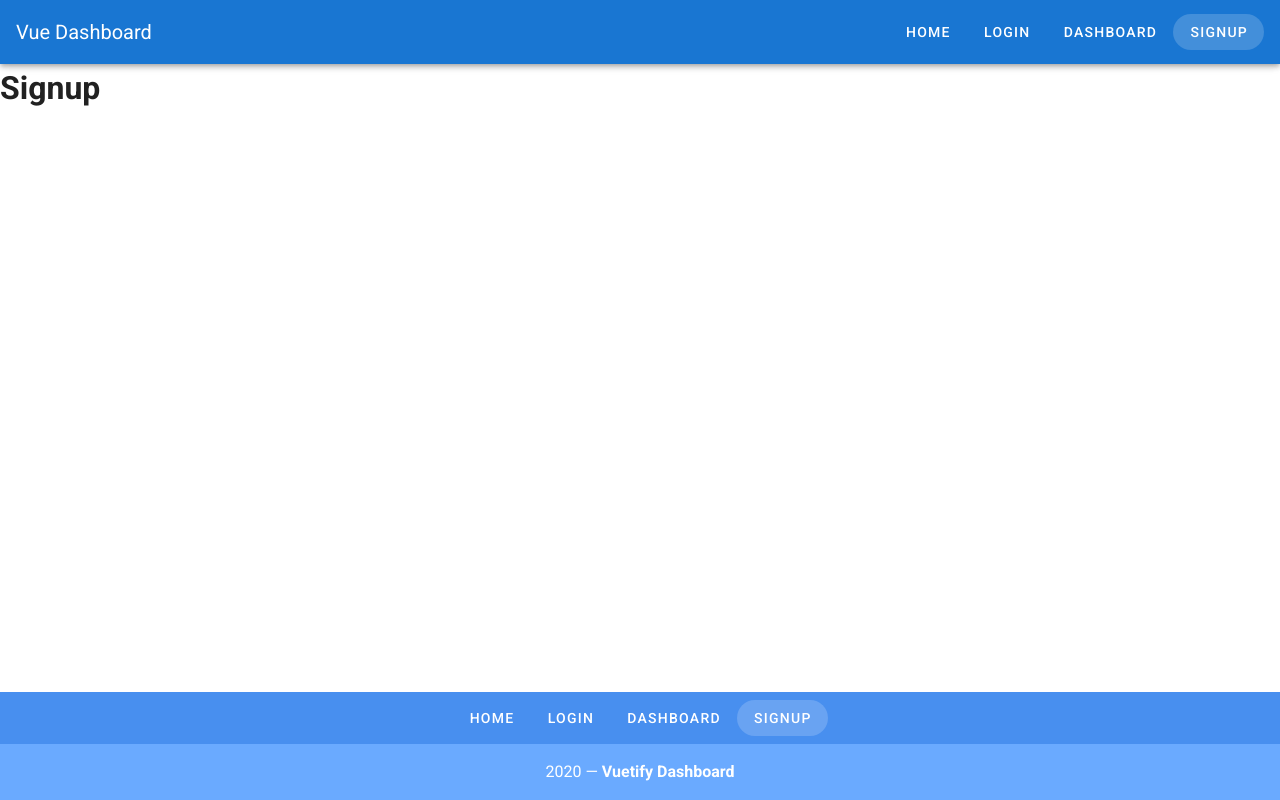
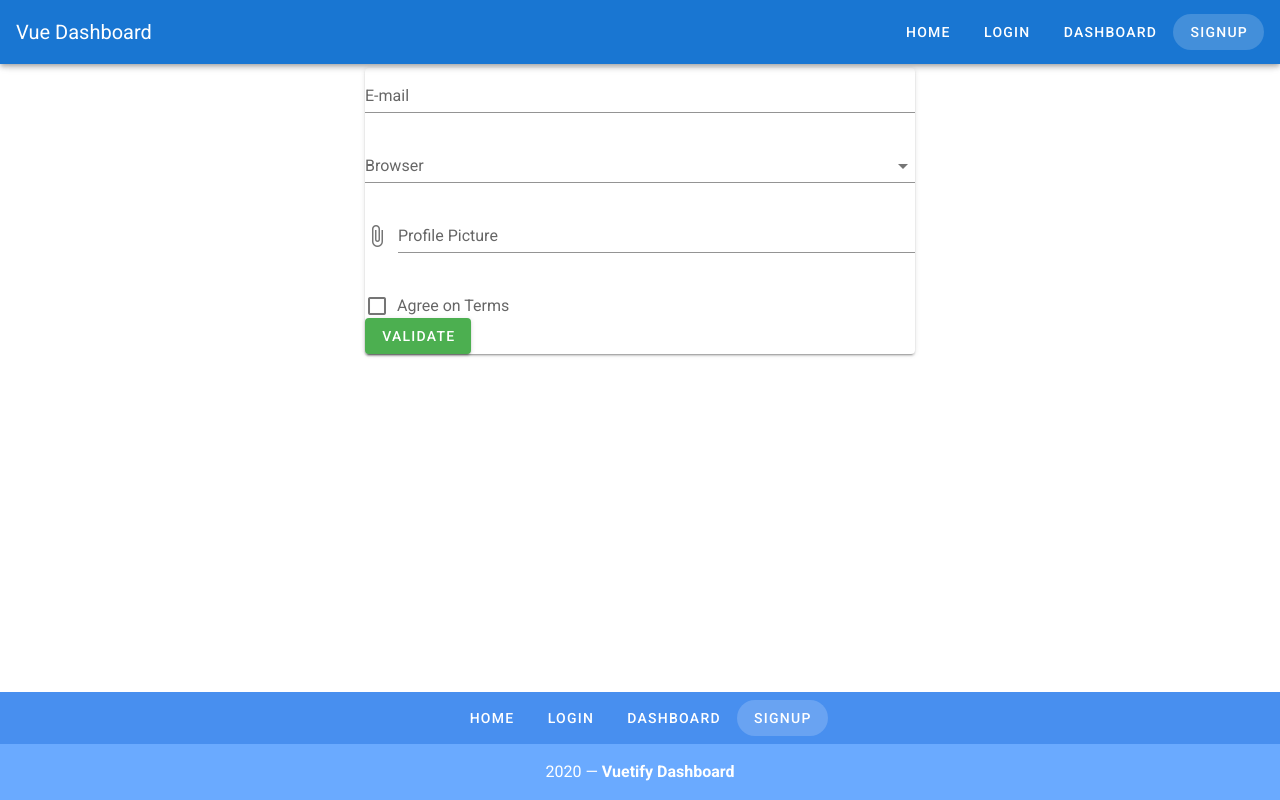
Before and after one commit to dubiBerlin/dashboard, a Vue app: page /signup in a window 1280 px wide. Built offline with nearby package versions, Linux system fonts and the light colour scheme.

Commit message:
create form components

```diff
--- a/src/views/Signup.vue
+++ b/src/views/Signup.vue
@@ -1,6 +1,45 @@
 <template>
- <h1>Signup</h1>
+  <div  style="width:550px; margin:0 auto">
+  <v-card >
+    <v-form
+      ref="form"
+      v-model="valid"
+      lazy-validation
+    >
 
+      <v-text-field
+        v-model="email"
+        :rules="emailRules"
+        label="E-mail"
+        required
+      ></v-text-field>
+
+      <v-select
+        v-model="selectBrowser"
+        :items="items"
+        :rules="[v => !!v || 'Item is required']"
+        label="Browser"
+        required
+      ></v-select>
+
+      <v-file-input multiple label="Profile Picture"></v-file-input>
+
+       <v-checkbox
+        v-model="agreed"
+        label="Agree on Terms"
+        color="red"
+        value="red"
+        hide-details
+      ></v-checkbox>
+      <v-btn
+        color="success"
+        class="mr-4"
+        @click="validate"
+      >
+        Validate
+      </v-btn>
+    </v-form>
+  </v-card></div>
 </template>
 
 <script>
@@ -8,6 +47,15 @@ export default {
   name: "Signup",
   data(){
     return{
+      email:"",
+      selectBrowser:"",
+      items:["Chrome","FireFox","Opera"],
+      agreed:false,
+
+    }
+  },
+  methods:{
+    validate(){
 
     }
   }
```
